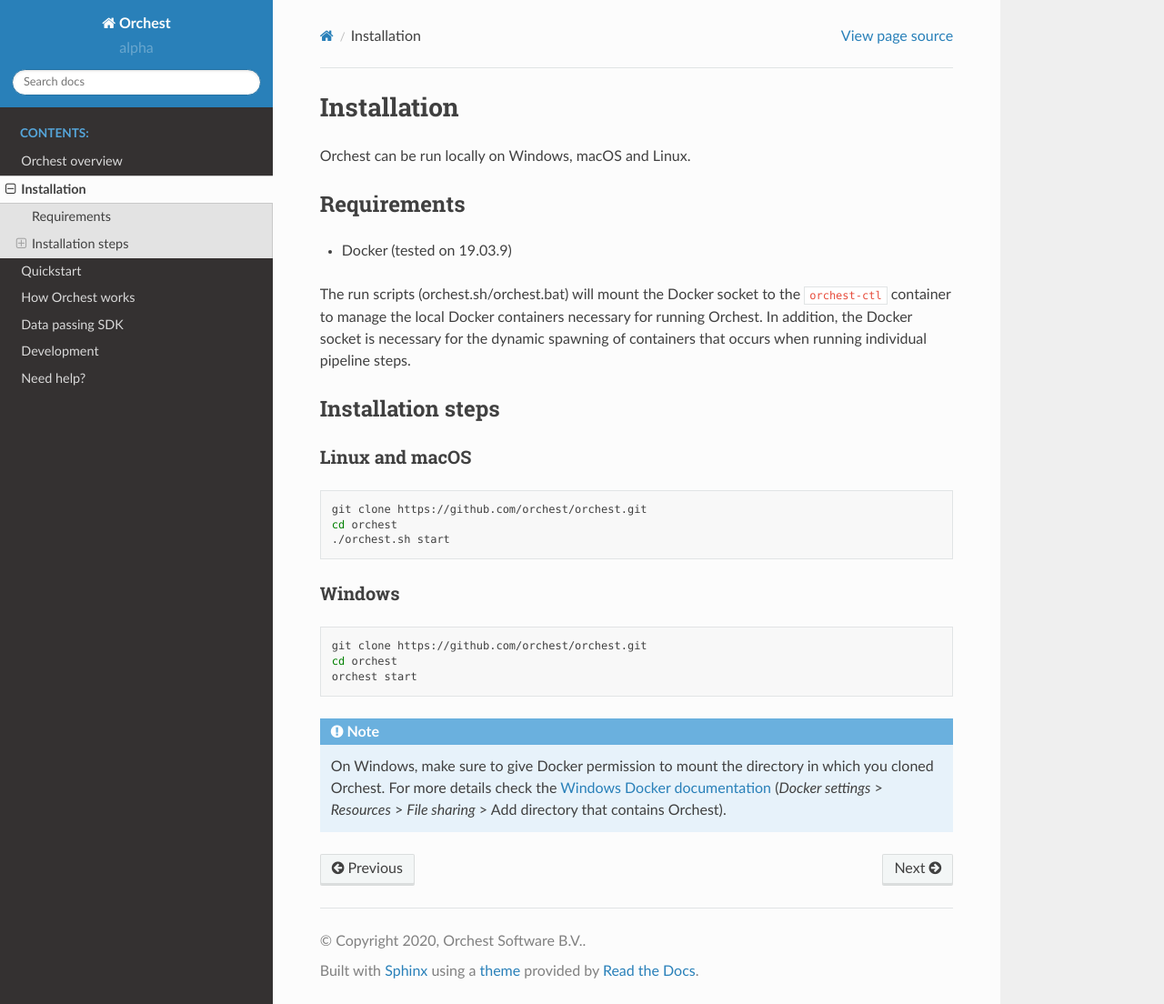
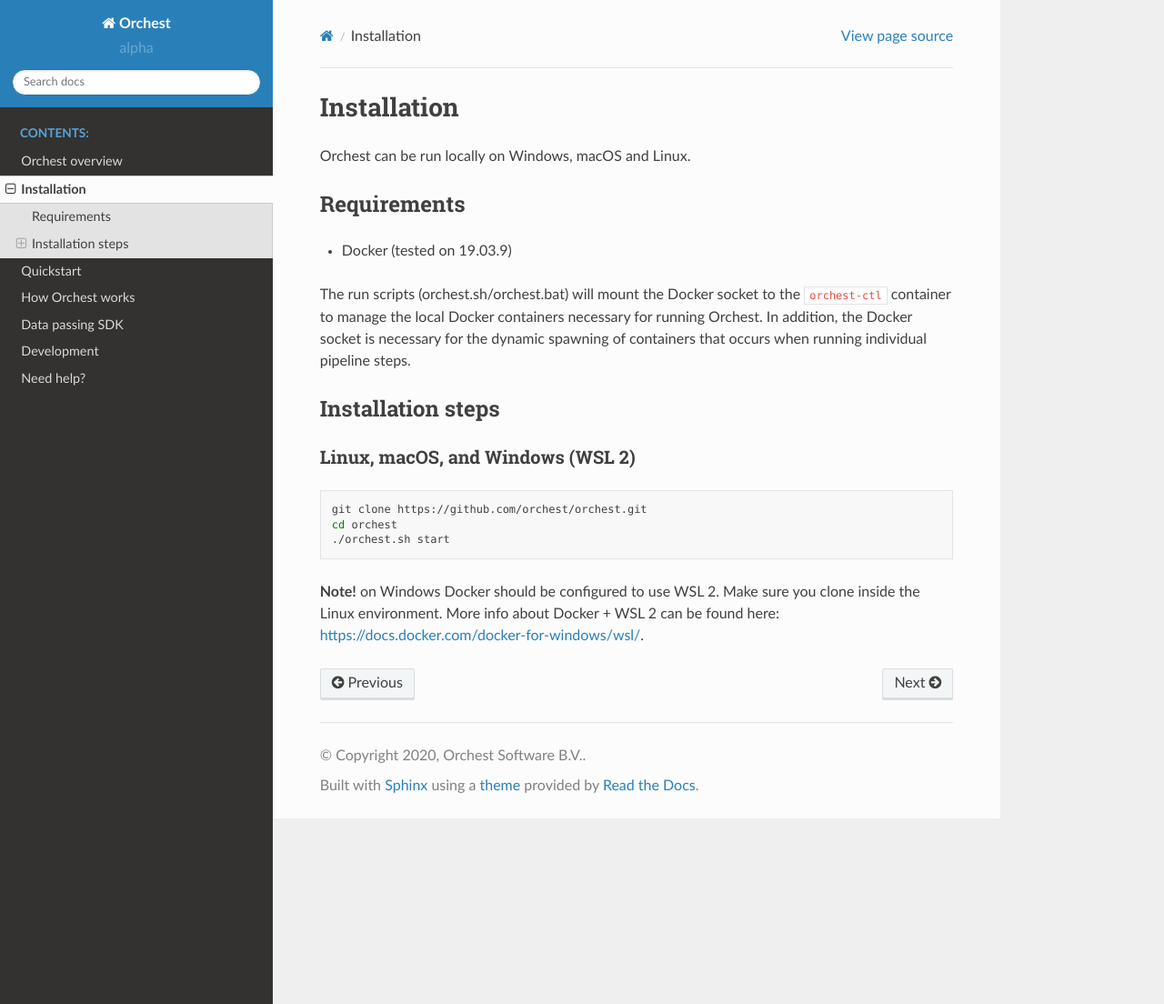
Before and after one commit to ReactExpert918/orchest, a Sphinx documentation site: the page built from docs/source/installation.rst, in a window 1280 px wide and 1104 px high. Shown: the whole window at 91% size. Built offline with Sphinx 7.4.7 and the Read the Docs theme 2.0.0, drawn with Linux system fonts in a browser that asks for light colours.

Commit message:
change Windows support to WSL 2, correct Pipeline create modal

```diff
--- a/docs/source/how_orchest_works.rst
+++ b/docs/source/how_orchest_works.rst
@@ -15,8 +15,7 @@
   file to work.
 
 Orchest runs as a collection of Docker containers and only stores a global configuration file. The
-location for this config is :code:`~/.config/orchest/config.json` for Unix based systems and
-:code:`%UserProfile%\.orchest\config.json` for Windows.
+location for this config is :code:`~/.config/orchest/config.json`.
 
 
 Installing additional packages
--- a/docs/source/installation.rst
+++ b/docs/source/installation.rst
@@ -16,8 +16,8 @@
 Installation steps
 ------------------
 
-Linux and macOS
-~~~~~~~~~~~~~~~
+Linux, macOS, and Windows (WSL 2)
+~~~~~~~~~~~~~~~~~~~~~~~~~~~~~~~~~
 
 .. code-block:: bash
 
@@ -26,17 +26,6 @@
    ./orchest.sh start
 
 
-Windows
-~~~~~~~
-
-.. code-block:: bash
-
-   git clone https://github.com/orchest/orchest.git
-   cd orchest
-   orchest start
-
-.. note::
-   On Windows, make sure to give Docker permission to mount the directory in which
-   you cloned Orchest. For more details check the `Windows Docker documentation
-   <https://docs.docker.com/docker-for-windows/#resources>`_
-   (*Docker settings* > *Resources* > *File sharing* > Add directory that contains Orchest).
+**Note!** on Windows Docker should be configured to use WSL 2. Make sure you clone inside the
+Linux environment. More info about Docker + WSL 2 can be found here:
+https://docs.docker.com/docker-for-windows/wsl/.
--- a/docs/source/quickstart.rst
+++ b/docs/source/quickstart.rst
@@ -25,12 +25,6 @@
 
    ./orchest.sh start
 
-On Windows:
-
-.. code-block:: bash
-
-   orchest.bat start
-
 Build your pipeline. Create two steps and connect them.
 
 .. image:: https://user-images.githubusercontent.com/1309307/82610388-8ffc7580-9bbe-11ea-8886-d045ff6b76d0.gif
--- a/orchest/orchest-webserver/app/static/js/views/PipelinesView.js
+++ b/orchest/orchest-webserver/app/static/js/views/PipelinesView.js
@@ -129,7 +129,7 @@
                 if(this.state.createModal){
                     return <MDCDialogReact title="Create a new pipeline"
                         content={
-                            <MDCTextFieldReact ref={'createPipelineNameTextField'} classNames={['fullwidth']} label="Experiment name" />
+                            <MDCTextFieldReact ref={'createPipelineNameTextField'} classNames={['fullwidth']} label="Pipeline name" />
                     } actions={
                         <Fragment>
                             <MDCButtonReact icon="device_hub" classNames={["mdc-button--raised", "themed-secondary"]} label="Create pipeline" onClick={this.onSubmitModal.bind(this)} />
```
Also changed, not shown: README.md (+4 -10 lines), 2 other files.
